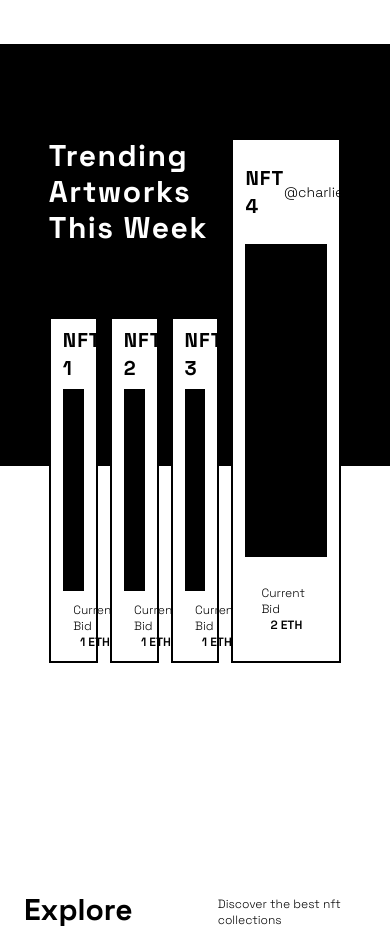
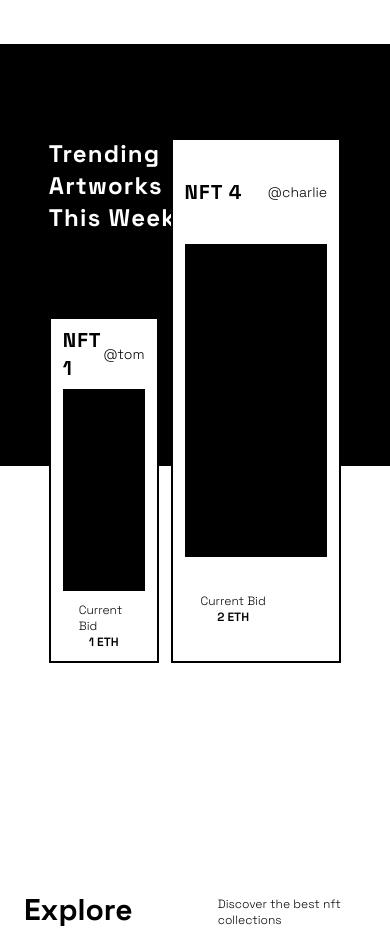
Before and after one commit to CharlesCarr/next-nft-landing-page, a Next.js app: page / in a window 390 px wide. Shown: the part 800-1729 px from the top of the page. Built offline with nearby package versions, Linux system fonts and the light colour scheme.

Commit message:
feat: add responsiveness to trending section

```diff
--- a/components/sections/Trending.tsx
+++ b/components/sections/Trending.tsx
@@ -36,27 +36,22 @@ const Trending = () => {
       <div className="w-screen h-1/2 bg-black"></div>
       <div className="w-screen h-1/2 bg-white"></div>
       <div className="w-3/4 h-5/6 absolute m-auto top-12 right-0 left-0 bottom-0 grid grid-rows-4 grid-cols-5 gap-3">
-        <div className="row-start-1 row-end-2 col-start-1 col-end-4 flex justify-start items-start text-white text-3xl font-bold tracking-wider">
-          <p>
+        <div className="row-start-1 row-end-2 col-start-1 col-end-4 flex justify-start items-start text-white text-2xl sm:text-3xl font-bold tracking-wider">
+          <p className="w-40 md:w-full">
             Trending Artworks <br /> This Week
           </p>
         </div>
 
-        {/* {trendingNFTs.map((nft: any) => {
-          <div className="row-start-2 row-end-3 col-start-1 col-end-2 border border-black">
-            <NFTCard {...nft} />
-          </div>
-        })} */}
-        <div className="bg-slate-100 row-start-2 row-end-4 col-start-1 col-end-2 border border-black">
+        <div className="bg-slate-100 row-start-2 row-end-4 col-start-1 col-end-3 md:col-end-2 border border-black">
           <NFTCard {...trendingNFTs[0]} />
         </div>
-        <div className="bg-slate-100 row-start-2 row-end-4 col-start-2 col-end-3 border border-black">
+        <div className="bg-slate-100 row-start-2 row-end-4 col-start-2 col-end-3 border border-black hidden md:flex">
           <NFTCard {...trendingNFTs[1]} />
         </div>
-        <div className="bg-slate-100 row-start-2 row-end-4 col-start-3 col-end-4 border border-black">
+        <div className="bg-slate-100 row-start-2 row-end-4 col-start-3 col-end-4 border border-black hidden md:flex">
           <NFTCard {...trendingNFTs[2]} />
         </div>
-        <div className="bg-slate-100 row-start-1 row-end-4 col-start-4 col-end-6 flex justify-center items-center border border-black">
+        <div className="bg-slate-100 row-start-1 row-end-4 col-start-3 md:col-start-4 col-end-6 flex justify-center items-center border border-black">
           <NFTCard nft="NFT 4" name="@charlie" price="2 ETH" totalhw="trs-total" tbheight="trs-tb" imgheight="trs-img" background={false} />
         </div>
       </div>
```
